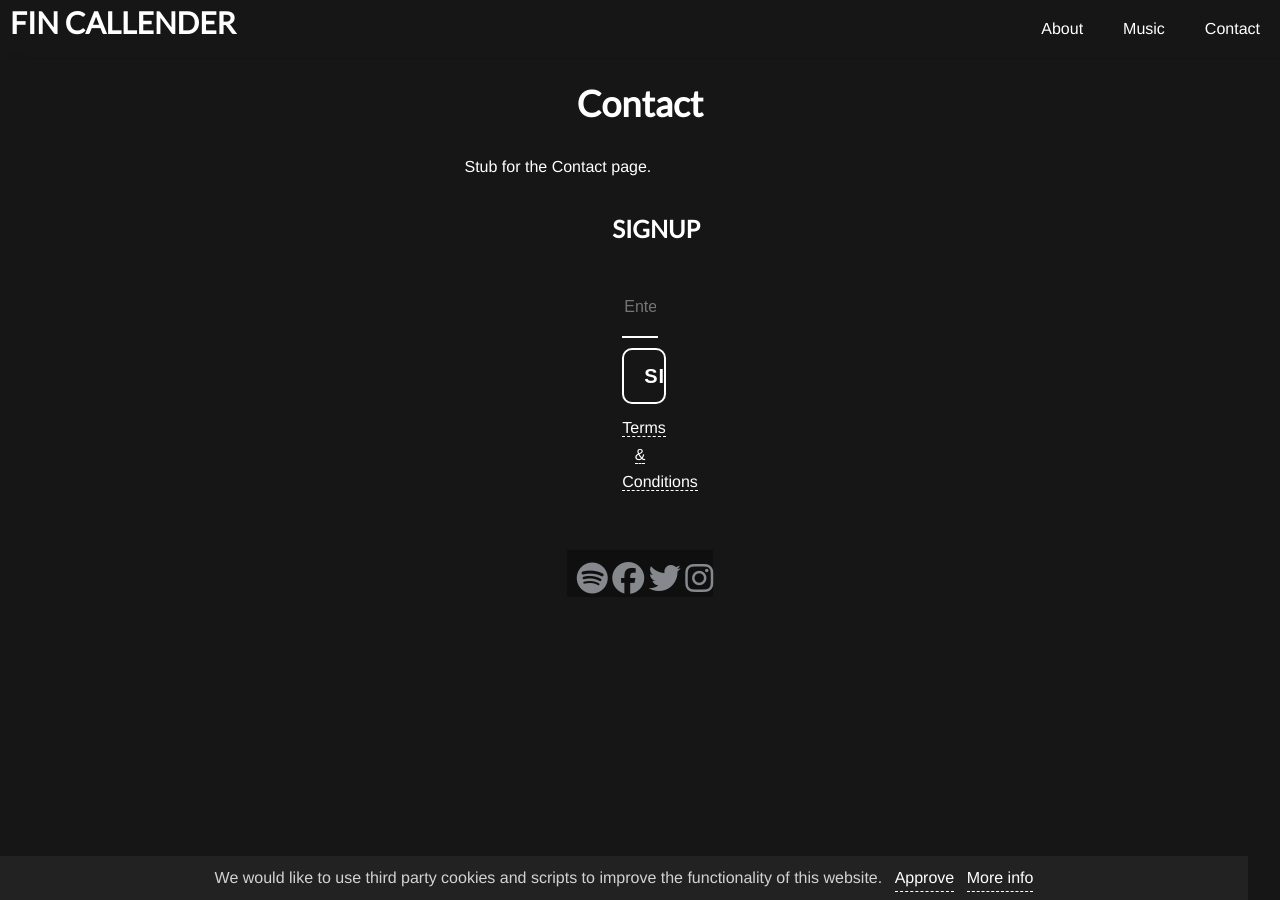
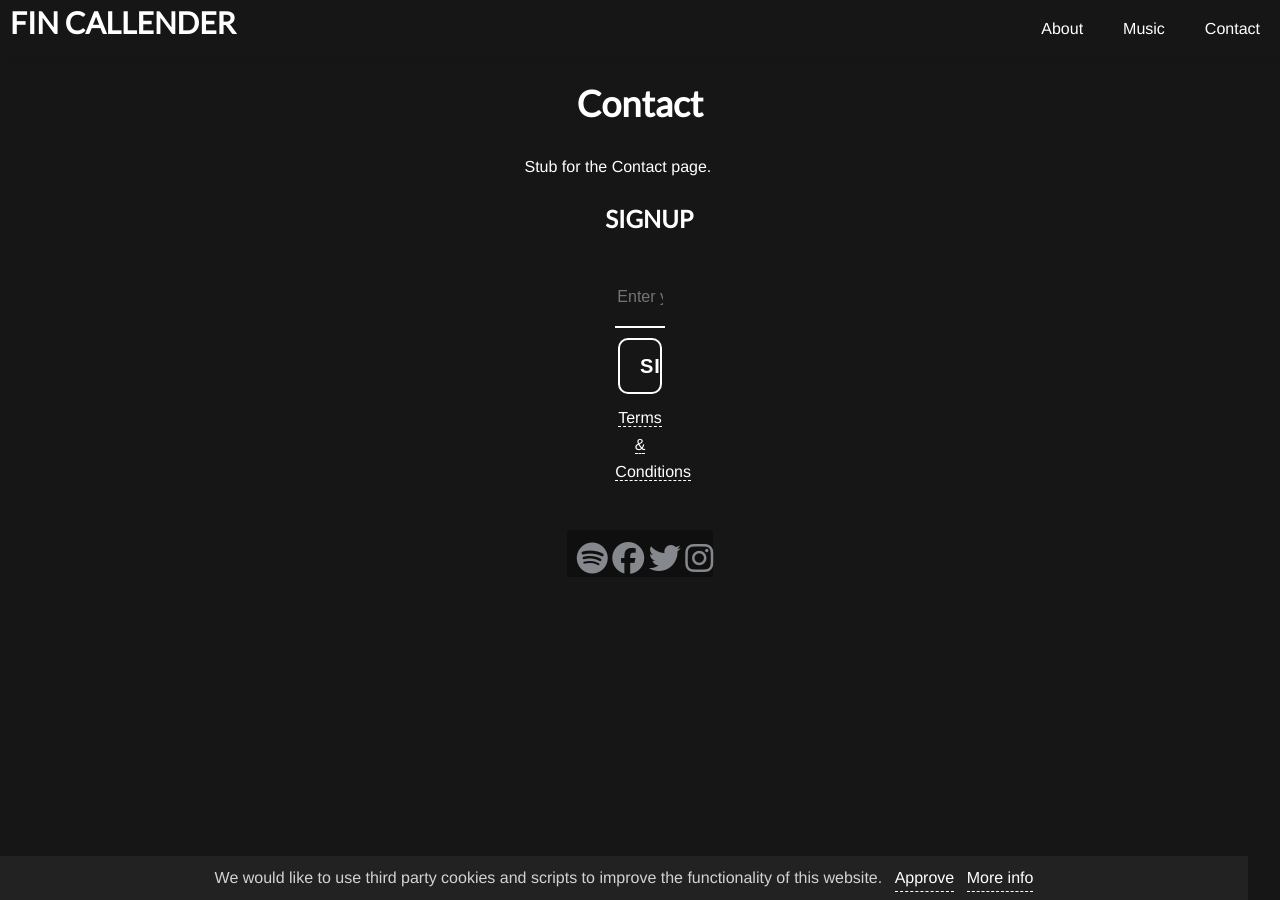
Before and after one commit to callenb/fincallender, a Jekyll site: the page built from _pages/contact.md, in a window 1280 px wide. Built offline with Jekyll 4.4.1, drawn with Linux system fonts in a browser that asks for light colours.

Commit message:
About and Newsletter Sign-up RWD

```diff
--- a/_includes/signup.html
+++ b/_includes/signup.html
@@ -1,4 +1,4 @@
-<section class="newsletter text-align__center flexbox">
+<section class="newsletter flexbox">
   <form action="{{site.mailchimp-list}}" method="post" name="mc-embedded-subscribe-form" class="form" target="_blank" novalidate="">
       <h2>Signup</h2>
       <div class="form-wrapper">
--- a/_sass/3-modules/_about.scss
+++ b/_sass/3-modules/_about.scss
@@ -1,9 +1,21 @@
+
+.about {
+  padding: 10px;
+}
+
+.blurb {
+  padding: 0px 5px;
+}
 
 @media (min-width: $tablet)  {
   .artwork img {
     width: 100%;
     margin-left: auto;
     margin-right: auto;
+  }
+
+  .about div.blurb {
+    padding: 0% 10%;
   }
 }
 
@@ -14,6 +26,6 @@
   }
   .about div.blurb {
     float: right;
-    width: 45%;
+    width: 70%;
   }
 }
--- a/_sass/3-modules/_mailchimp.scss
+++ b/_sass/3-modules/_mailchimp.scss
@@ -7,10 +7,11 @@
 }
 
 .newsletter {
-  display: block;
+  width: 100%;
   background-color: $brand-color;
   color: $light;
   padding: 10px 15px;
+  width: 100%;
 }
 
 @media (min-width: $tablet)  {
@@ -21,15 +22,33 @@
 
 @media (min-width: $desktop) {
   .newsletter {
-    max-width: 50%;
-    margin-left: 25%;
+    display: flex;
+    width: 100%;
+    margin: 0%;
+    padding: 0%;
   }
 
 }
 .newsletter form {
   background-color: $background-color;
   text-align: center;
+  padding: 0%;
+  width: 80%;
 }
+
+@media (min-width: $tablet) {
+  .newsletter form {
+    width: 60%;
+  }
+}
+
+@media (min-width: $desktop) {
+  .newsletter form {
+    width: 30%;
+  }
+}
+
+
 
 .newsletter h2 {
   display: block;
```
